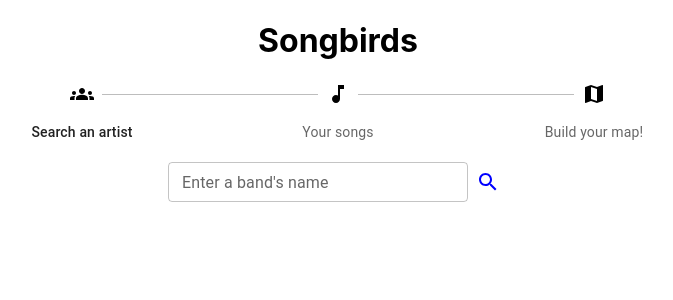
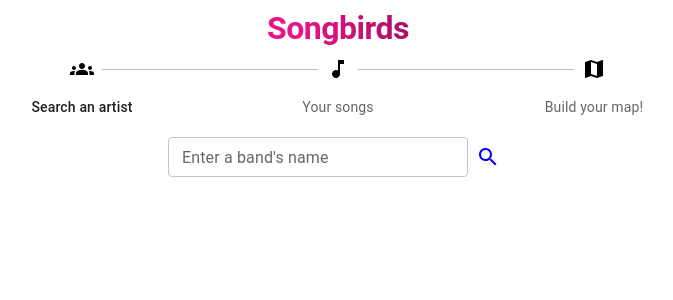
Before and after one commit to Alex-CL/songbirds-cage, a React (Create React App) app: page / in a window 1280 px wide. Shown: the top 300 px of the page, without its empty margins (302-975 px from the left). Built offline with nearby package versions, Linux system fonts and the light colour scheme.

Commit message:
Change title styles

```diff
--- a/src/App.tsx
+++ b/src/App.tsx
@@ -3,6 +3,7 @@ import getUnicodeFlagIcon from 'country-flag-icons/unicode'
 import './App.css'
 import {
 	TablePagination,
+	Typography,
 	Button,
 	Box,
 	Icon,
@@ -46,6 +47,16 @@ function App() {
     const [isLoading, setIsLoading] = useState<boolean>(false)
     const [currentStep, setCurrentStep] = useState<number>(0)
 
+    const titleStyle = {
+    	fontSize: '2rem',
+    	fontWeight: 'bold',
+    	margin: '10px auto',
+	   	textAlign: 'center',
+	   	background: 'linear-gradient(90deg, rgba(230,20,137,1) 0%, rgba(230,20,137,1) 45%, rgba(0,0,0,1) 100%)',
+	   	WebkitBackgroundClip: 'text',
+		WebkitTextFillColor: 'transparent'
+    }
+
    // TODO Apply stepper
     return (
     	<SongbirdsProvider>
@@ -53,7 +64,7 @@ function App() {
 		    	width: '60%',
 		    	margin: 'auto'
 		    }}>
-		        <h1 style={{ textAlign: 'center' }}>Songbirds</h1>
+		        <Typography variant="h1" sx={titleStyle}>Songbirds</Typography>
 		        <Stack sx={{ width: '100%' }} spacing={4}>
 				  <Stepper alternativeLabel activeStep={currentStep} >
 					{steps.map((step, i) => (
```
